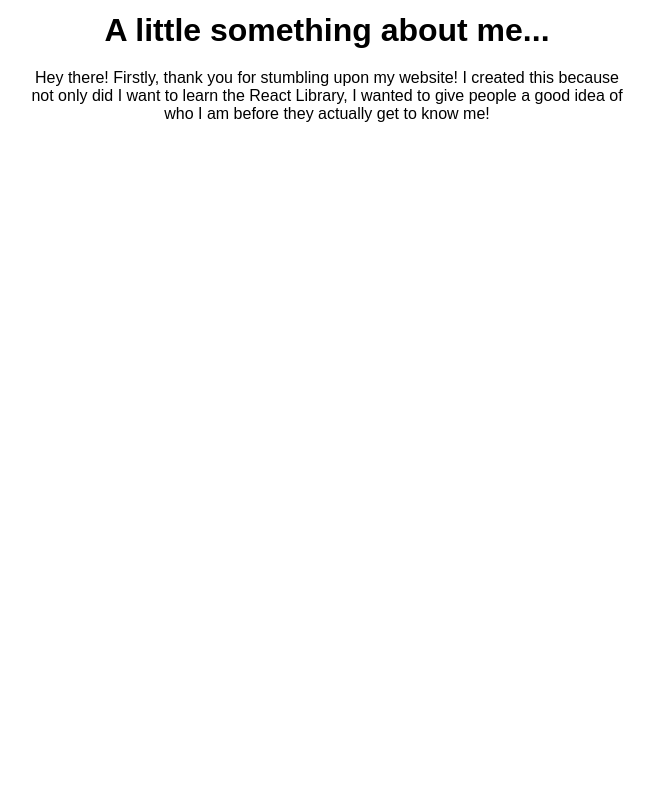
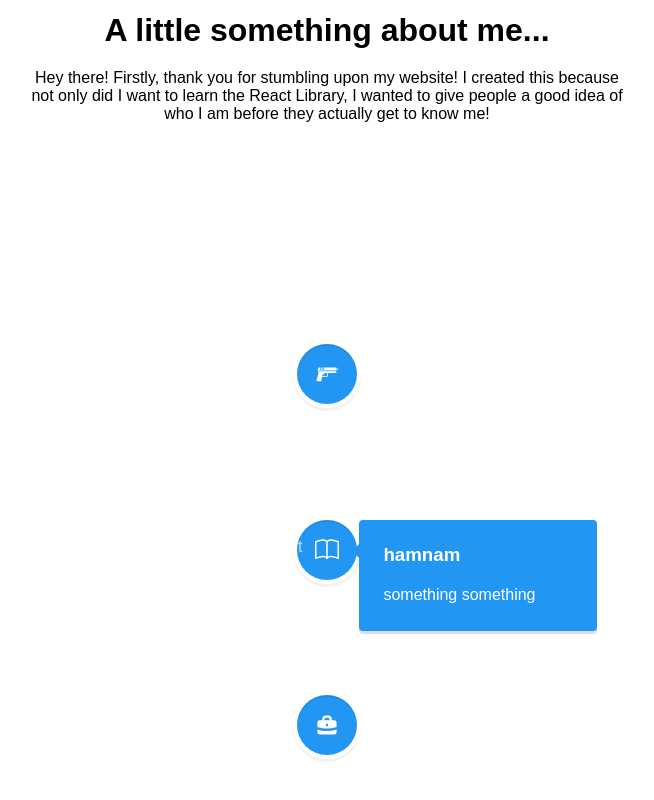
Before and after one commit to Jeevz10/Jeevz10.github.io, a React (Create React App) app in the folder my-website/: page / in a window 1280 px wide. Shown: the part 1252-2052 px from the top of the page, without its empty margins (313-967 px from the left). Built offline with nearby package versions, Linux system fonts and the light colour scheme; a web font is replaced by a local one.

Commit message:
baseline progress for this

```diff
--- a/my-website/src/components/ProfileSection/TimelineSection/TimelineVertical/TimelineVertical.js
+++ b/my-website/src/components/ProfileSection/TimelineSection/TimelineVertical/TimelineVertical.js
@@ -3,18 +3,42 @@ import { VerticalTimeline, VerticalTimelineElement }  from 'react-vertical-timel
 import {
     TimelineSection
 } from './TimelineVerticalElements';
+import 'react-vertical-timeline-component/style.min.css';
 import { HiBriefcase } from 'react-icons/hi';
+import { GiPistolGun } from 'react-icons/gi';
+import { BsBook } from 'react-icons/bs';
 
 const TimelineVertical = ({ timelineData }) => {
     return (
         <TimelineSection>
-            <VerticalTimeline
-            contentStyle={{ background: 'rgb(33, 150, 243)', color: '#fff' }}
-            contentArrowStyle={{ borderRight: '7px solid  rgb(33, 150, 243)' }}
-            date="2011 - present"
-            iconStyle={{ background: 'rgb(33, 150, 243)', color: '#fff' }}
-            icon={<HiBriefcase />}>
-
+            <VerticalTimeline>
+                <VerticalTimelineElement
+                contentStyle={{ background: 'rgb(33, 150, 243)', color: '#fff' }}
+                contentArrowStyle={{ borderRight: '7px solid  rgb(33, 150, 243)' }}
+                date="2011 - present"
+                iconStyle={{ background: 'rgb(33, 150, 243)', color: '#fff' }}
+                icon={<GiPistolGun />}>
+                    <h3> hamnam </h3>
+                    <p> something something </p>
+                </VerticalTimelineElement>
+                <VerticalTimelineElement
+                contentStyle={{ background: 'rgb(33, 150, 243)', color: '#fff' }}
+                contentArrowStyle={{ borderRight: '7px solid  rgb(33, 150, 243)' }}
+                date="2011 - present"
+                iconStyle={{ background: 'rgb(33, 150, 243)', color: '#fff' }}
+                icon={<BsBook />}>
+                    <h3> hamnam </h3>
+                    <p> something something </p>
+                </VerticalTimelineElement>
+                <VerticalTimelineElement
+                contentStyle={{ background: 'rgb(33, 150, 243)', color: '#fff' }}
+                contentArrowStyle={{ borderRight: '7px solid  rgb(33, 150, 243)' }}
+                date="2011 - present"
+                iconStyle={{ background: 'rgb(33, 150, 243)', color: '#fff' }}
+                icon={<HiBriefcase />}>
+                    <h3> hamnam </h3>
+                    <p> something something </p>
+                </VerticalTimelineElement>
             </VerticalTimeline>
         </TimelineSection>
     )
--- a/my-website/src/components/ProfileSection/TimelineSection/TimelineVertical/TimelineVerticalElements.js
+++ b/my-website/src/components/ProfileSection/TimelineSection/TimelineVertical/TimelineVerticalElements.js
@@ -1,6 +1,7 @@
 import styled from 'styled-components';
 
 export const TimelineSection = styled.div`
-    height: 500px;
+    height: 800px;
     width: 600px;
+    margin: auto;
 `;
```
Also changed, not shown: 1 other file (tests, documents, lock files or other folders).
